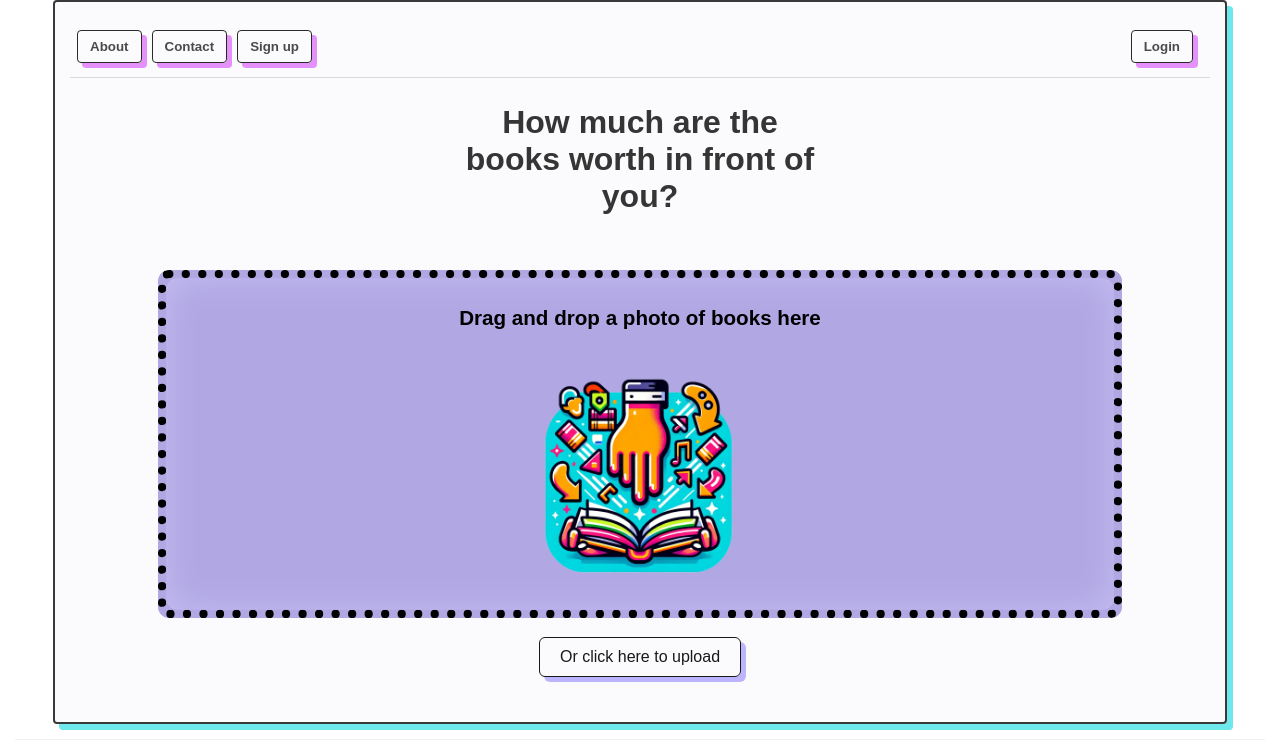
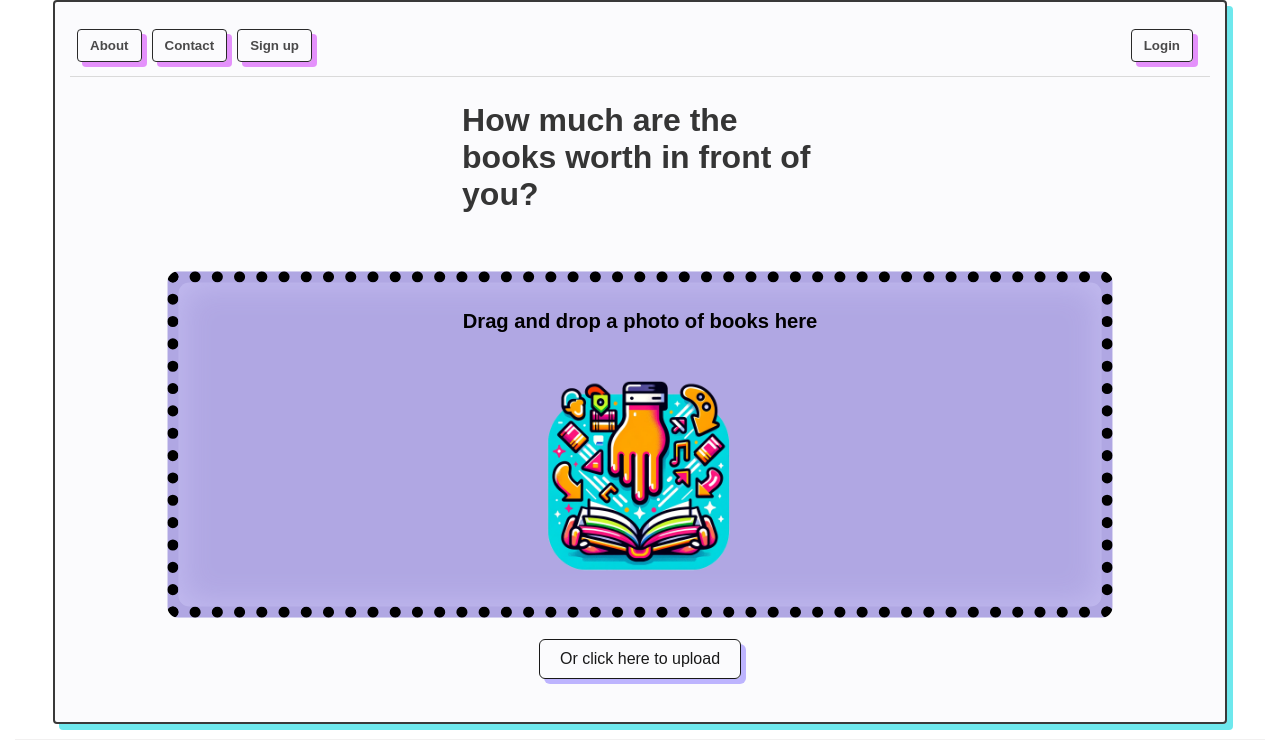
Before and after one commit to paulh6819/bookISBNApp, a website: page public/index.html in a window 1280 px wide. In both pictures the pointer is over the element "Drag and drop a photo of books here". Shown: the top 747 px of the page. Drawn offline with nearby package versions, Linux system fonts and the light colour scheme.

Commit message:
Fixed the alignment of the text in the App div

```diff
--- a/public/style.css
+++ b/public/style.css
@@ -16,7 +16,7 @@
 
 .App {
       font-family: "Futura", sans-serif;
-    text-align: center;
+    /* text-align: center; */
     min-height: 90vh;
     display: flex;
     flex-direction: column;
@@ -113,7 +113,7 @@ menu a:hover {
     /* padding: 20px 0; */
     margin-top: 60px;
     /* padding-bottom: 40px;  */
-    transition: border-color 0.1s ease, box-shadow 0.3s ease, transform 0.3s ease;
+
     border: dotted 5px black;
 
     /* new code from old drop box */
@@ -153,10 +153,10 @@ menu a:hover {
     box-shadow: 0px 0px 0px rgb(150, 134, 255);
     border-color: black;
     /* transform:  translateX(3px) translateY(4px); */
-    border: dotted 8px black;
+
     background-color: rgba(91, 74, 197, 0.469);
-    border: dotted 8px black; /* Increase border size on hover */
-    transform: scale(1.03); /* Slightly scale up the drop area */
+    border: dotted 11px black; /* Increase border size on hover */
+    transform: scale(1.01); /* Slightly scale up the drop area */
 
 
 
@@ -245,6 +245,8 @@ menu a:hover {
     position: relative;
     /* margin: -100px; */
     /* margin-top: -160px; */
+    margin-left: auto;
+    margin-right: auto;
 }
 
   .upload-container p {
```
